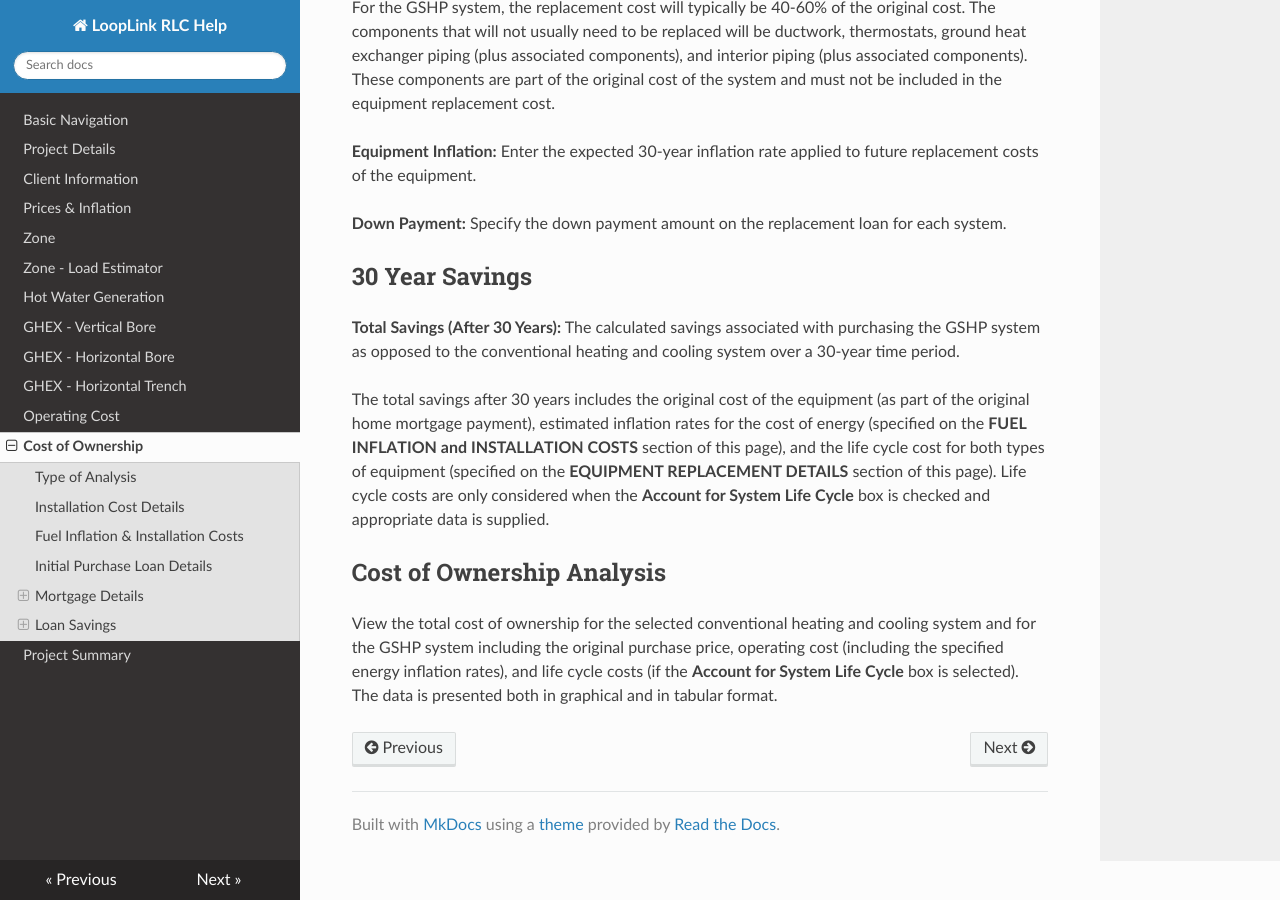
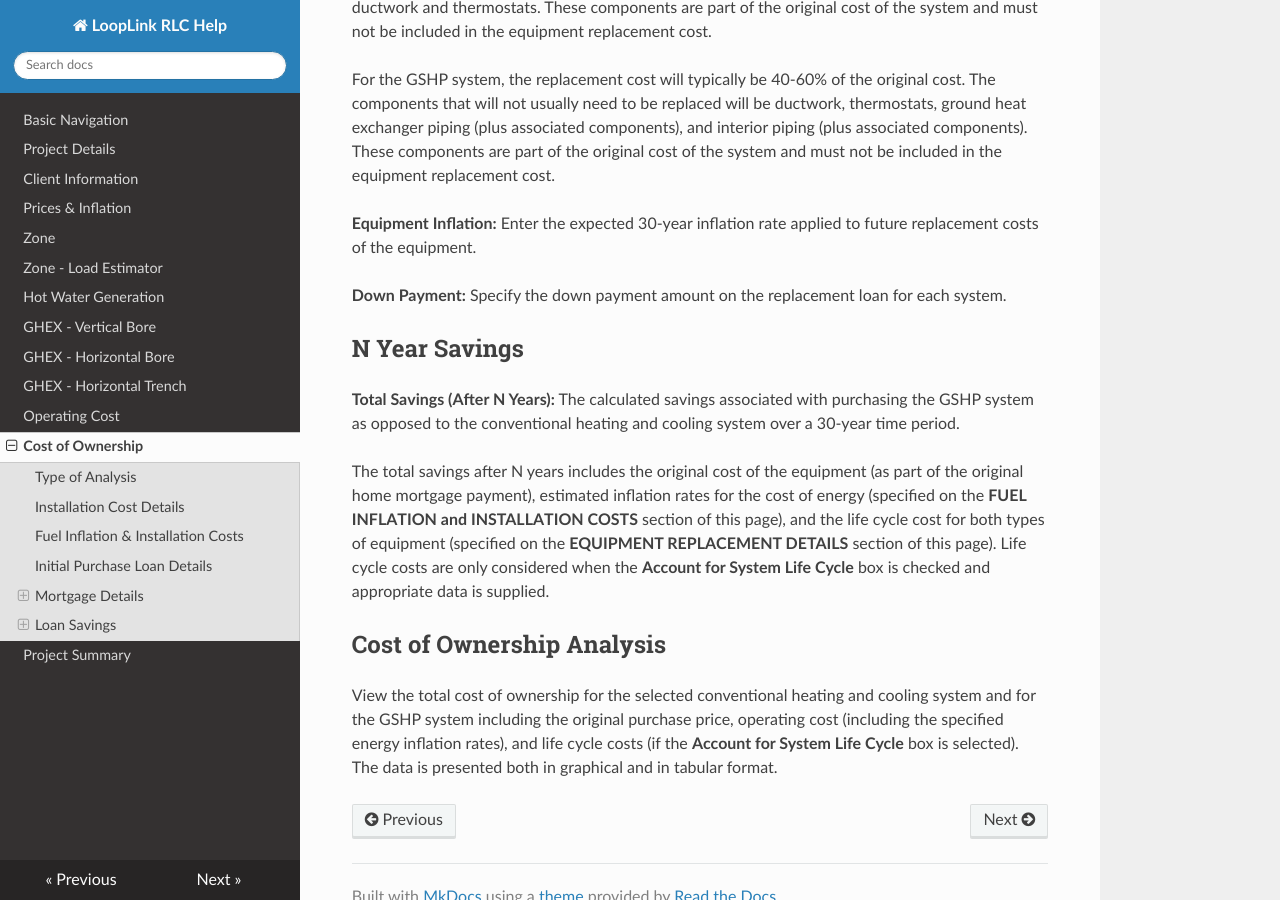
Before and after one commit to geoconnections-rjc/RLC_DOCS, an MkDocs documentation site: the page built from docs/cost_of_ownership.md, in a window 1280 px wide and 900 px high, scrolled down 3805 px. Built offline with MkDocs 1.6.1, drawn with Linux system fonts in a browser that asks for light colours; nearby versions of some CDN libraries; old or Windows-style settings are respelled for this version of MkDocs; some of the changed text lies outside the part shown.

Commit message:
Added Year N

```diff
--- a/docs/cost_of_ownership.md
+++ b/docs/cost_of_ownership.md
@@ -94,11 +96,11 @@ For the GSHP system, the replacement cost will typically be 40-60% of the origin
 
 **Down Payment:** Specify the down payment amount on the replacement loan for each system.
 
-##30 Year Savings
+##N Year Savings
 
-**Total Savings (After 30 Years):** The calculated savings associated with purchasing the GSHP system as opposed to the conventional heating and cooling system over a 30-year time period.
+**Total Savings (After N Years):** The calculated savings associated with purchasing the GSHP system as opposed to the conventional heating and cooling system over a 30-year time period.
 
-The total savings after 30 years includes the original cost of the equipment (as part of the original home mortgage payment), estimated inflation rates for the cost of energy (specified on the **FUEL INFLATION and INSTALLATION COSTS** section of this page), and the life cycle cost for both types of equipment (specified on the **EQUIPMENT REPLACEMENT DETAILS** section of this page). Life cycle costs are only considered when the **Account for System Life Cycle** box is checked and appropriate data is supplied.
+The total savings after N years includes the original cost of the equipment (as part of the original home mortgage payment), estimated inflation rates for the cost of energy (specified on the **FUEL INFLATION and INSTALLATION COSTS** section of this page), and the life cycle cost for both types of equipment (specified on the **EQUIPMENT REPLACEMENT DETAILS** section of this page). Life cycle costs are only considered when the **Account for System Life Cycle** box is checked and appropriate data is supplied.
 
 ##Cost of Ownership Analysis
 
```
Also changed, not shown: other parts of docs/cost_of_ownership.md (+3 -1 lines).
